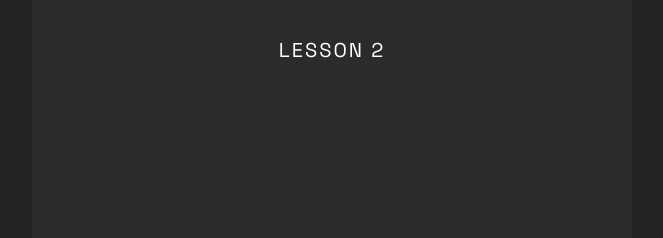
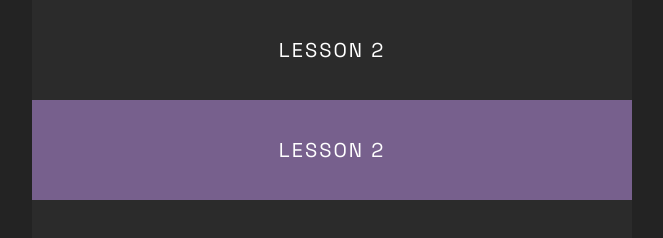
Before and after one commit to TyomaMotok/newone, a plain HTML site: page index.html in a window 1280 px wide. Shown: the whole page, without its empty margins (308-971 px from the left). Drawn offline with Linux system fonts and the light colour scheme.

Commit message:
index.html

```diff
--- a/index.html
+++ b/index.html
@@ -12,6 +12,7 @@
 <body>
     <div class="lessons">
         <a href="html/two.html" class="lesson">Lesson 2</a>
+        <a href="html/three.html" class="lesson">Lesson 2</a>
     </div>
 </body>
 <script>
```
